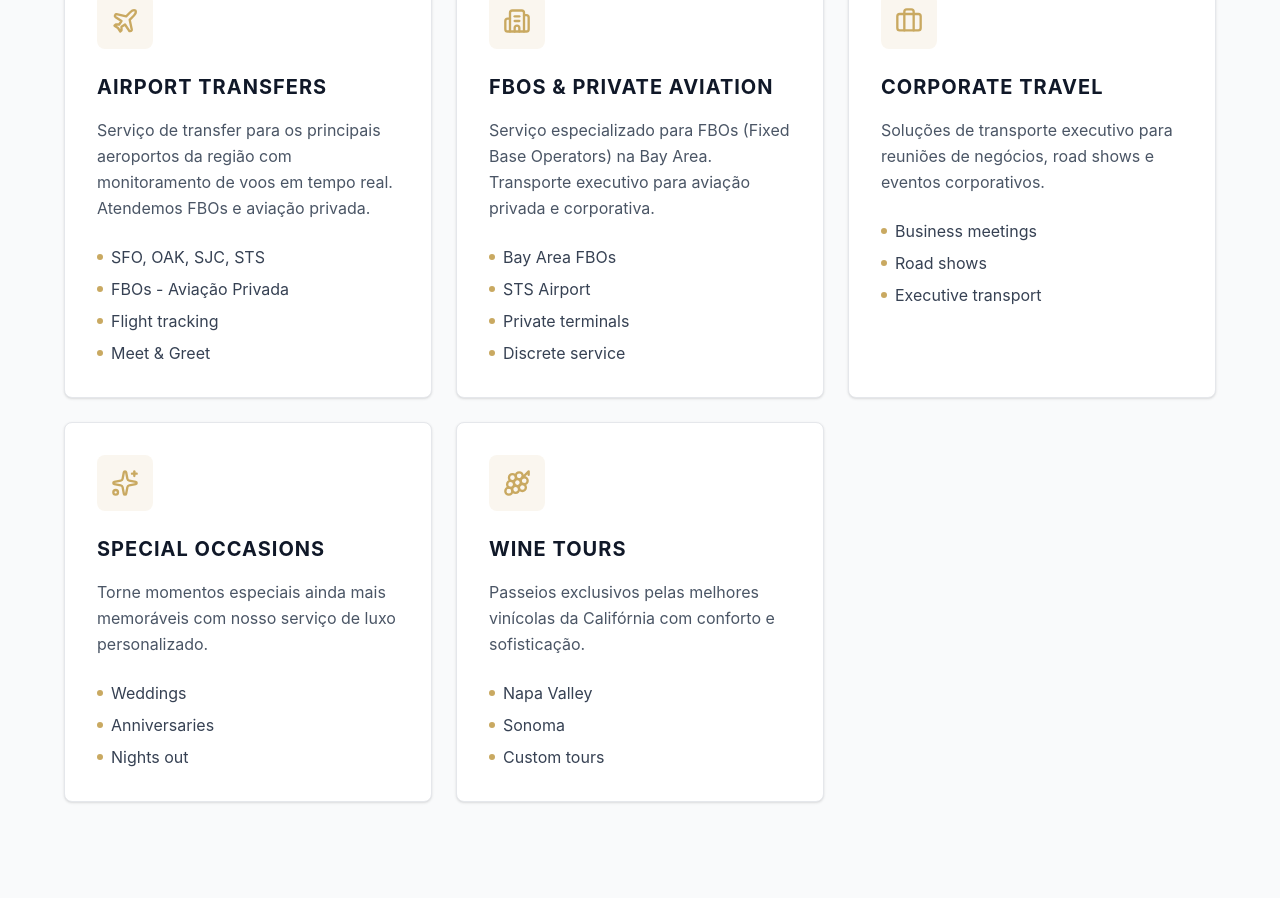
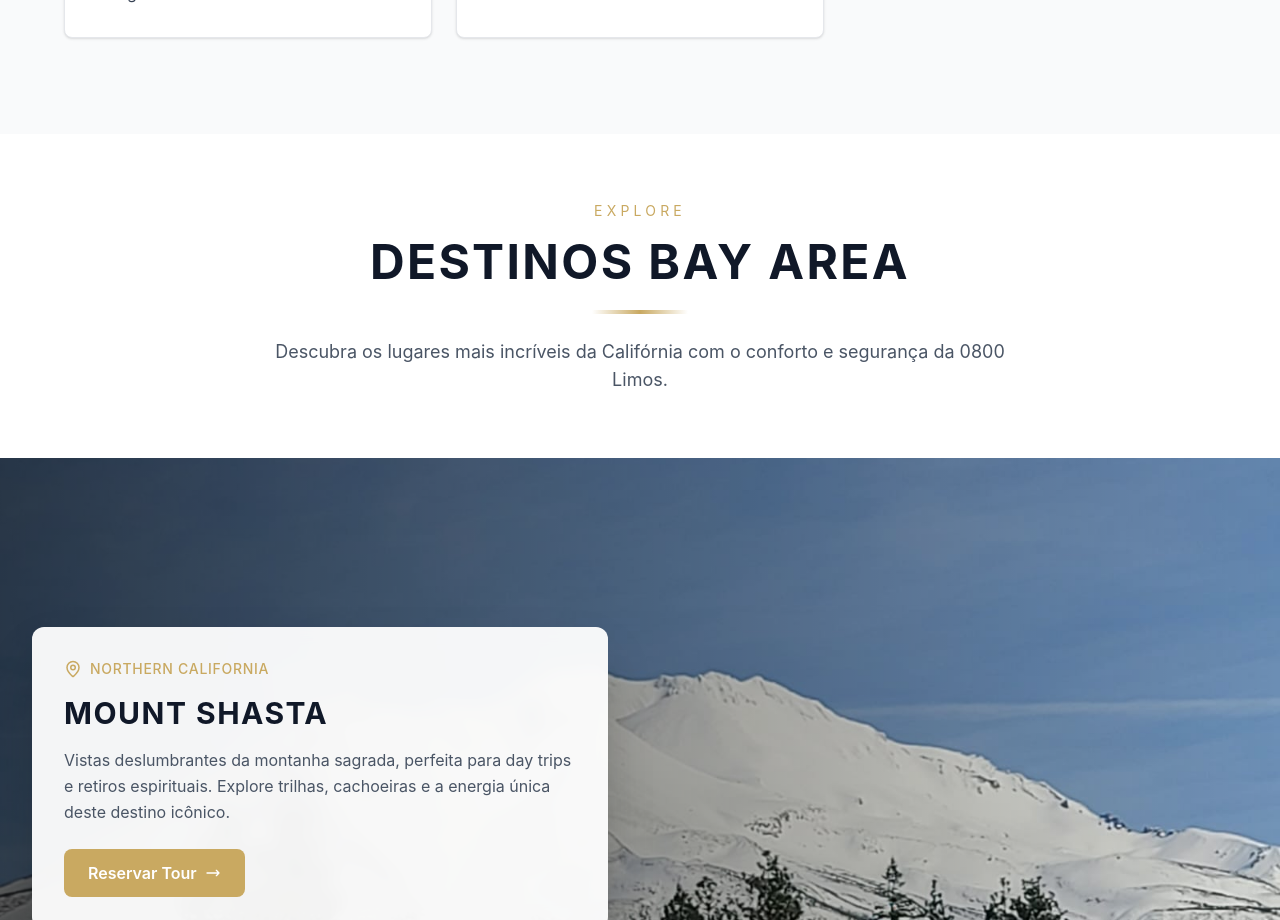
Before and after one commit to guillermedev75/0800limos-website, a React (Vite) app: page / in a window 1280 px wide. Shown: the part 1880-2800 px from the top of the page. Built offline with nearby package versions, Linux system fonts and the light colour scheme.

Commit message:
feat: novo layout scroll para Destinos, move Contato para final, atualiza nav links

```diff
--- a/src/App.tsx
+++ b/src/App.tsx
@@ -15,12 +15,12 @@ function App() {
       <Header />
       <main>
         <Hero />
-        <BookingWidget />
         <Services />
         <Destinations />
         <WhyUs />
         <Testimonials />
         <Areas />
+        <BookingWidget />
       </main>
       <FloatingQuoteButton />
       <Footer />
--- a/src/components/sections/BookingWidget.tsx
+++ b/src/components/sections/BookingWidget.tsx
@@ -14,10 +14,10 @@ export function BookingWidget() {
           className="text-center mb-12"
         >
           <span className="text-gold font-display text-sm tracking-[0.3em] uppercase">
-            Reservas
+            Contato
           </span>
           <h2 className="font-display font-bold text-3xl sm:text-4xl md:text-5xl text-gray-900 uppercase tracking-wider mt-4 mb-6">
-            Reserve Sua Viagem
+            Entre em Contato
           </h2>
           <div className="w-24 h-1 bg-gradient-to-r from-transparent via-gold to-transparent mx-auto mb-6"></div>
           <p className="text-gray-600 text-lg max-w-2xl mx-auto">
--- a/src/components/sections/Destinations.tsx
+++ b/src/components/sections/Destinations.tsx
@@ -1,7 +1,5 @@
-import { useState } from 'react';
-import { motion, AnimatePresence } from 'framer-motion';
-import { X, MapPin, ChevronLeft, ChevronRight } from 'lucide-react';
-import { Container } from '../layout/Container';
+import { motion } from 'framer-motion';
+import { MapPin } from 'lucide-react';
 
 const destinations = [
   {
@@ -9,71 +7,49 @@ const destinations = [
     name: 'Mount Shasta',
     location: 'Northern California',
     image: '/images/destinations/mount-shasta.jpg',
-    description: 'Vistas deslumbrantes da montanha sagrada, perfeita para day trips e retiros espirituais.',
+    description: 'Vistas deslumbrantes da montanha sagrada, perfeita para day trips e retiros espirituais. Explore trilhas, cachoeiras e a energia única deste destino icônico.',
   },
   {
     id: 2,
     name: 'Parasailing',
     location: 'San Francisco Bay',
     image: '/images/destinations/parasailing.jpg',
-    description: 'Aventura sobre as águas da baía com vistas panorâmicas da cidade e Golden Gate.',
+    description: 'Aventura sobre as águas da baía com vistas panorâmicas da cidade e Golden Gate. Uma experiência única de adrenalina e paisagens deslumbrantes.',
   },
   {
     id: 3,
     name: 'Napa Valley Vineyards',
     location: 'Wine Country',
     image: '/images/destinations/vineyard.jpg',
-    description: 'Os mais renomados vinhedos da Califórnia. Tours exclusivos e degustações privadas.',
+    description: 'Os mais renomados vinhedos da Califórnia. Tours exclusivos e degustações privadas nas melhores adegas da região.',
   },
   {
     id: 4,
     name: 'Premium Wineries',
-    location: 'Sonoma & Napa',
+    location: 'Sonoma \u0026 Napa',
     image: '/images/destinations/winery.jpg',
-    description: 'Adegas históricas com arquitetura única e vinhos premiados.',
+    description: 'Adegas históricas com arquitetura única e vinhos premiados. Experiências gourmet e passeios exclusivos pelo mundo do vinho.',
   },
   {
     id: 5,
     name: 'Wine Tours',
     location: 'Bay Area',
     image: '/images/destinations/winery-tour.jpg',
-    description: 'Roteiros personalizados pelas melhores regiões vinícolas da Califórnia.',
+    description: 'Roteiros personalizados pelas melhores regiões vinícolas da Califórnia. Transporte luxuoso entre vinícolas selecionadas.',
   },
 ];
 
 export function Destinations() {
-  const [selectedImage, setSelectedImage] = useState<number | null>(null);
-
-  const openLightbox = (index: number) => {
-    setSelectedImage(index);
-  };
-
-  const closeLightbox = () => {
-    setSelectedImage(null);
-  };
-
-  const nextImage = () => {
-    if (selectedImage !== null) {
-      setSelectedImage((selectedImage + 1) % destinations.length);
-    }
-  };
-
-  const prevImage = () => {
-    if (selectedImage !== null) {
-      setSelectedImage((selectedImage - 1 + destinations.length) % destinations.length);
-    }
-  };
-
   return (
-    <section id="destinations" className="py-24 bg-white">
-      <Container>
+    <section id="destinations" className="bg-white">
       {/* Header */}
+      <div className="py-16 px-4 sm:px-6 lg:px-8">
         <motion.div
           initial={{ opacity: 0, y: 30 }}
           whileInView={{ opacity: 1, y: 0 }}
           viewport={{ once: true }}
           transition={{ duration: 0.8 }}
-          className="text-center mb-16"
+          className="text-center max-w-3xl mx-auto"
         >
           <span className="text-gold font-display text-sm tracking-[0.3em] uppercase">
             Explore
@@ -82,137 +58,79 @@ export function Destinations() {
             Destinos Bay Area
           </h2>
           <div className="w-24 h-1 bg-gradient-to-r from-transparent via-gold to-transparent mx-auto mb-6"></div>
-          <p className="text-gray-600 max-w-2xl mx-auto">
+          <p className="text-gray-600 text-lg">
             Descubra os lugares mais incríveis da Califórnia com o conforto e segurança da 0800 Limos.
           </p>
         </motion.div>
+      </div>
 
-        {/* Photo Gallery Grid */}
-        <div className="grid grid-cols-2 md:grid-cols-3 lg:grid-cols-5 gap-4">
-          {destinations.map((dest, index) => (
+      {/* Destinos - Layout Scroll */}
+      <div className="space-y-0">
+        {destinations.map((dest, index) => {
+          const isEven = index % 2 === 0;
+
+          return (
             <motion.div
               key={dest.id}
-              initial={{ opacity: 0, y: 30 }}
+              initial={{ opacity: 0, y: 50 }}
               whileInView={{ opacity: 1, y: 0 }}
-              viewport={{ once: true }}
-              transition={{ duration: 0.6, delay: index * 0.1 }}
-              className={`group relative overflow-hidden rounded-lg cursor-pointer shadow-md hover:shadow-xl transition-shadow ${
-                index === 0 || index === 3 ? 'md:col-span-2 lg:col-span-2' : ''
-              }`}
-              onClick={() => openLightbox(index)}
+              viewport={{ once: true, margin: "-100px" }}
+              transition={{ duration: 0.8 }}
+              className="relative min-h-[70vh] md:min-h-[80vh] flex items-center"
             >
-              <div className={`relative ${index === 0 || index === 3 ? 'aspect-[16/9]' : 'aspect-square'}`}>
+              {/* Background Image - Full Width */}
+              <div className="absolute inset-0">
                 <img
                   src={dest.image}
                   alt={dest.name}
-                  className="w-full h-full object-cover transition-transform duration-700 group-hover:scale-110"
+                  className="w-full h-full object-cover"
                 />
-                {/* Overlay */}
-                <div className="absolute inset-0 bg-gradient-to-t from-gray-900 via-gray-900/20 to-transparent opacity-80 group-hover:opacity-90 transition-opacity" />
+                {/* Overlay gradiente sutil */}
+                <div className={`absolute inset-0 ${
+                  isEven
+                    ? 'bg-gradient-to-r from-black/60 via-black/30 to-transparent'
+                    : 'bg-gradient-to-l from-black/60 via-black/30 to-transparent'
+                }`} />
+              </div>
 
-                {/* Content */}
-                <div className="absolute bottom-0 left-0 right-0 p-4">
-                  <div className="flex items-center gap-1 text-gold text-xs mb-1">
-                    <MapPin size={12} />
-                    <span>{dest.location}</span>
+              {/* Content Card */}
+              <div className="relative z-10 w-full px-4 sm:px-6 lg:px-8 py-12">
+                <div className={`max-w-xl ${isEven ? 'mr-auto' : 'ml-auto'}`}>
+                  <div className="bg-white/95 backdrop-blur-sm rounded-xl p-6 md:p-8 shadow-2xl">
+                    {/* Location tag */}
+                    <div className="flex items-center gap-2 text-gold mb-4">
+                      <MapPin size={18} />
+                      <span className="text-sm font-medium uppercase tracking-wider">{dest.location}</span>
                     </div>
-                  <h3 className="font-display font-bold text-white uppercase tracking-wider text-sm md:text-base">
+
+                    {/* Title */}
+                    <h3 className="font-display font-bold text-2xl md:text-3xl text-gray-900 uppercase tracking-wider mb-4">
                       {dest.name}
                     </h3>
-                  <p className="text-white/70 text-xs mt-1 line-clamp-2 opacity-0 group-hover:opacity-100 transition-opacity">
+
+                    {/* Description */}
+                    <p className="text-gray-600 leading-relaxed mb-6">
                       {dest.description}
                     </p>
+
+                    {/* CTA */}
+                    <a
+                      href="#booking"
+                      className="inline-flex items-center gap-2 bg-gold hover:bg-gold-hover text-white font-semibold py-3 px-6 rounded-lg transition-all duration-300"
+                      style={{ backgroundColor: '#C9A961' }}
+                    >
+                      Reservar Tour
+                      <svg className="w-4 h-4" fill="none" stroke="currentColor" viewBox="0 0 24 24">
+                        <path strokeLinecap="round" strokeLinejoin="round" strokeWidth={2} d="M17 8l4 4m0 0l-4 4m4-4H3" />
+                      </svg>
+                    </a>
                   </div>
-
-                {/* Hover border */}
-                <div className="absolute inset-0 border-2 border-transparent group-hover:border-gold/50 transition-colors rounded-lg" />
+                </div>
               </div>
             </motion.div>
-          ))}
+          );
+        })}
       </div>
-
-        {/* View All Button */}
-        <motion.div
-          initial={{ opacity: 0 }}
-          whileInView={{ opacity: 1 }}
-          viewport={{ once: true }}
-          className="text-center mt-12"
-        >
-          <p className="text-gray-500 text-sm">
-            Clique nas fotos para ver em tamanho maior
-          </p>
-        </motion.div>
-      </Container>
-
-      {/* Lightbox */}
-      <AnimatePresence>
-        {selectedImage !== null && (
-          <motion.div
-            initial={{ opacity: 0 }}
-            animate={{ opacity: 1 }}
-            exit={{ opacity: 0 }}
-            className="fixed inset-0 z-50 bg-gray-900/95 flex items-center justify-center p-4"
-            onClick={closeLightbox}
-          >
-            {/* Close button */}
-            <button
-              onClick={closeLightbox}
-              className="absolute top-4 right-4 text-white/60 hover:text-white transition-colors z-10"
-            >
-              <X size={32} />
-            </button>
-
-            {/* Previous button */}
-            <button
-              onClick={(e) => { e.stopPropagation(); prevImage(); }}
-              className="absolute left-4 top-1/2 -translate-y-1/2 text-white/60 hover:text-white transition-colors z-10 p-2"
-            >
-              <ChevronLeft size={40} />
-            </button>
-
-            {/* Next button */}
-            <button
-              onClick={(e) => { e.stopPropagation(); nextImage(); }}
-              className="absolute right-4 top-1/2 -translate-y-1/2 text-white/60 hover:text-white transition-colors z-10 p-2"
-            >
-              <ChevronRight size={40} />
-            </button>
-
-            {/* Image container */}
-            <motion.div
-              key={selectedImage}
-              initial={{ opacity: 0, scale: 0.9 }}
-              animate={{ opacity: 1, scale: 1 }}
-              exit={{ opacity: 0, scale: 0.9 }}
-              transition={{ duration: 0.3 }}
-              className="max-w-5xl w-full"
-              onClick={(e) => e.stopPropagation()}
-            >
-              <img
-                src={destinations[selectedImage].image}
-                alt={destinations[selectedImage].name}
-                className="w-full max-h-[70vh] object-contain rounded-lg"
-              />
-              <div className="text-center mt-4">
-                <h3 className="font-display font-bold text-white text-xl uppercase tracking-wider">
-                  {destinations[selectedImage].name}
-                </h3>
-                <p className="text-gold text-sm mt-1">
-                  {destinations[selectedImage].location}
-                </p>
-                <p className="text-gray-300 text-sm mt-2 max-w-xl mx-auto">
-                  {destinations[selectedImage].description}
-                </p>
-              </div>
-            </motion.div>
-
-            {/* Image counter */}
-            <div className="absolute bottom-4 left-1/2 -translate-x-1/2 text-white/60 text-sm">
-              {selectedImage + 1} / {destinations.length}
-            </div>
-          </motion.div>
-        )}
-      </AnimatePresence>
     </section>
   );
 }
```
Lines whose indentation alone changed are shown as unchanged.
